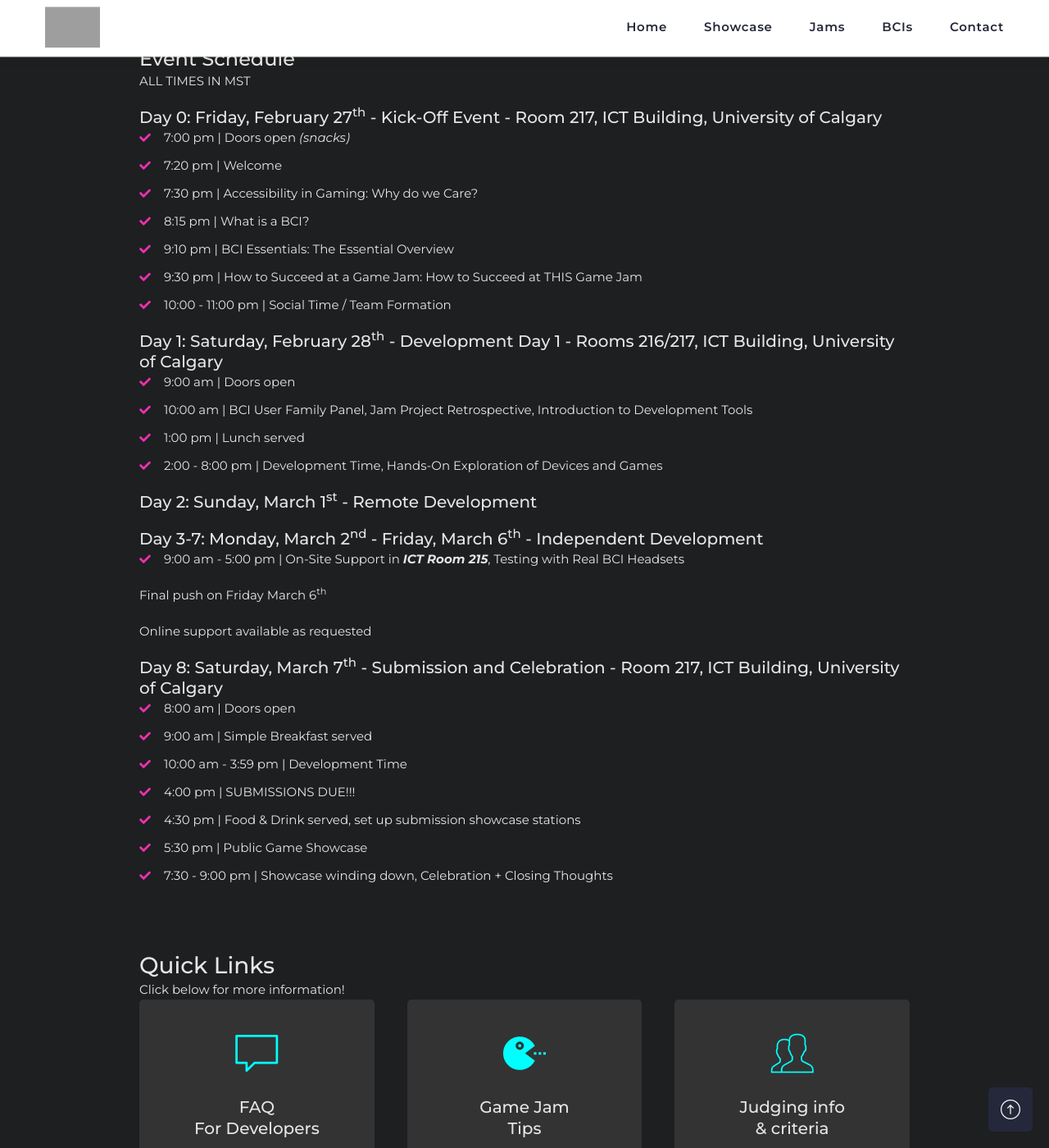
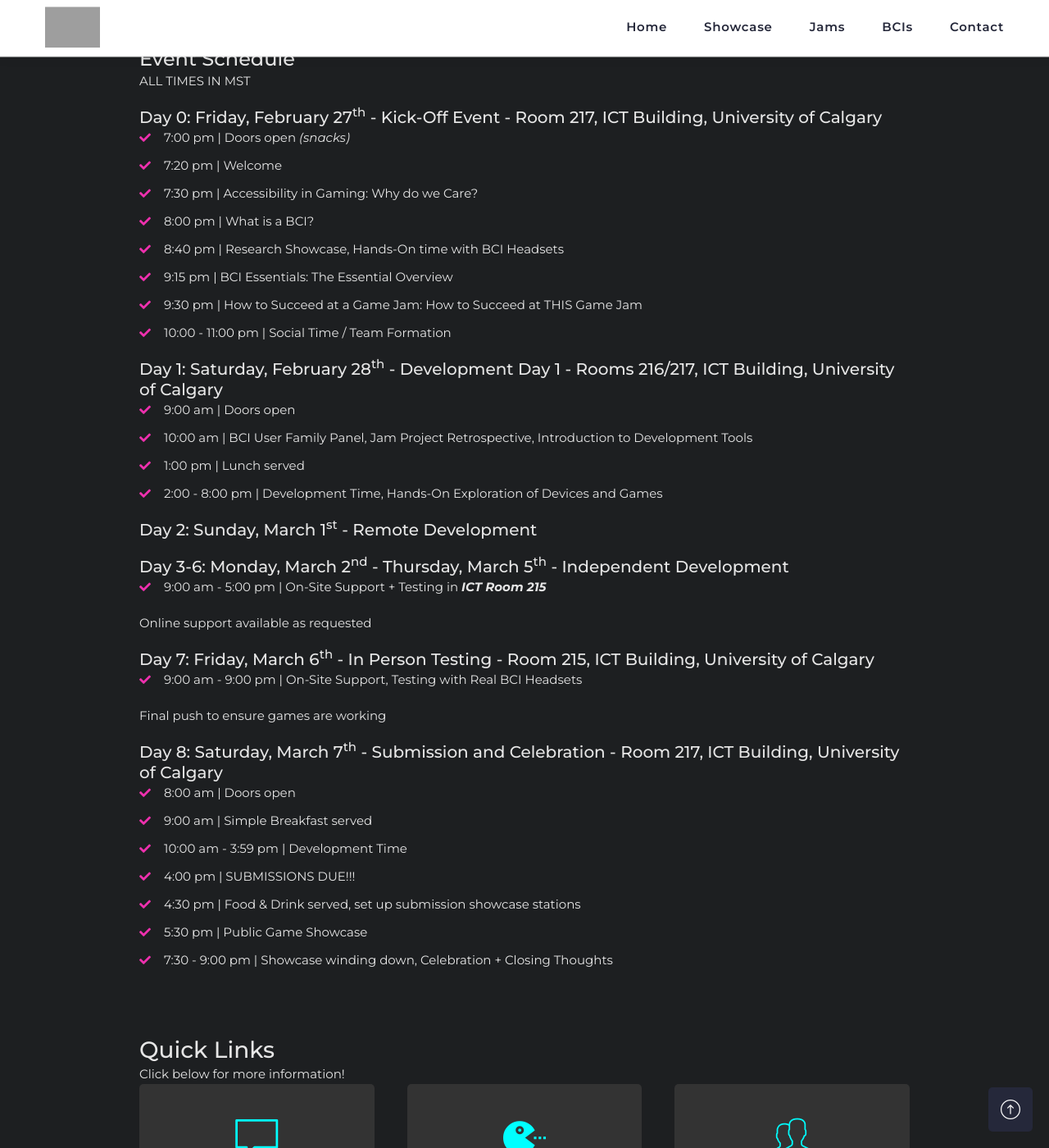
Before and after one commit to BCI-Games/bci-games.github.io, a Jekyll site: the page built from jams/2026.html, in a window 1280 px wide and 1400 px high, scrolled down 2282 px. Shown: the whole window at 82% size. Built offline with Jekyll 4.4.1, drawn with Linux system fonts in a browser that asks for light colours.

Commit message:
Updated schedule - corrected time window on development week - split final friday off into separate header block with different timing - Amended kick-off schedule with hands-on research showcase

```diff
--- a/jams/2026.html
+++ b/jams/2026.html
@@ -89,8 +89,9 @@ layout: default
                         <li>7:00 pm | Doors open <i>(snacks)</i></li>
                         <li>7:20 pm | Welcome</li>
                         <li>7:30 pm | Accessibility in Gaming: Why do we Care?</li>
-                        <li>8:15 pm | What is a BCI?</li>
-                        <li>9:10 pm | BCI Essentials: The Essential Overview</li>
+                        <li>8:00 pm | What is a BCI?</li>
+                        <li>8:40 pm | Research Showcase, Hands-On time with BCI Headsets</li>
+                        <li>9:15 pm | BCI Essentials: The Essential Overview</li>
                         <li>9:30 pm | How to Succeed at a Game Jam: How to Succeed at THIS Game Jam</li>
                         <li>10:00 - 11:00 pm | Social Time / Team Formation</li>
                     </ul>
@@ -106,12 +107,17 @@ layout: default
                     <h5>Day 2: Sunday, March 1<sup>st</sup> - Remote Development</h5>
                     <p></p>
 
-                    <h5>Day 3-7: Monday, March 2<sup>nd</sup> - Friday, March 6<sup>th</sup> - Independent Development</h5>
+                    <h5>Day 3-6: Monday, March 2<sup>nd</sup> - Thursday, March 5<sup>th</sup> - Independent Development</h5>
                     <ul>
-                        <li>9:00 am - 5:00 pm | On-Site Support in <strong><i>ICT Room 215</i></strong>, Testing with Real BCI Headsets</li>
+                        <li>9:00 am - 5:00 pm | On-Site Support + Testing in <strong><i>ICT Room 215</i></strong></li>
                     </ul>
-                    <p>Final push on Friday March 6<sup>th</sup></p>
                     <p>Online support available as requested</p>
+
+                    <h5>Day 7: Friday, March 6<sup>th</sup> - In Person Testing - Room 215, ICT Building, University of Calgary</h5>
+                    <ul>
+                        <li>9:00 am - 9:00 pm | On-Site Support, Testing with Real BCI Headsets</li>
+                    </ul>
+                    <p>Final push to ensure games are working</p>
 
                     <h5>Day 8: Saturday, March 7<sup>th</sup> - Submission and Celebration - Room 217, ICT Building, University of Calgary</h5>
                     <ul>
```
